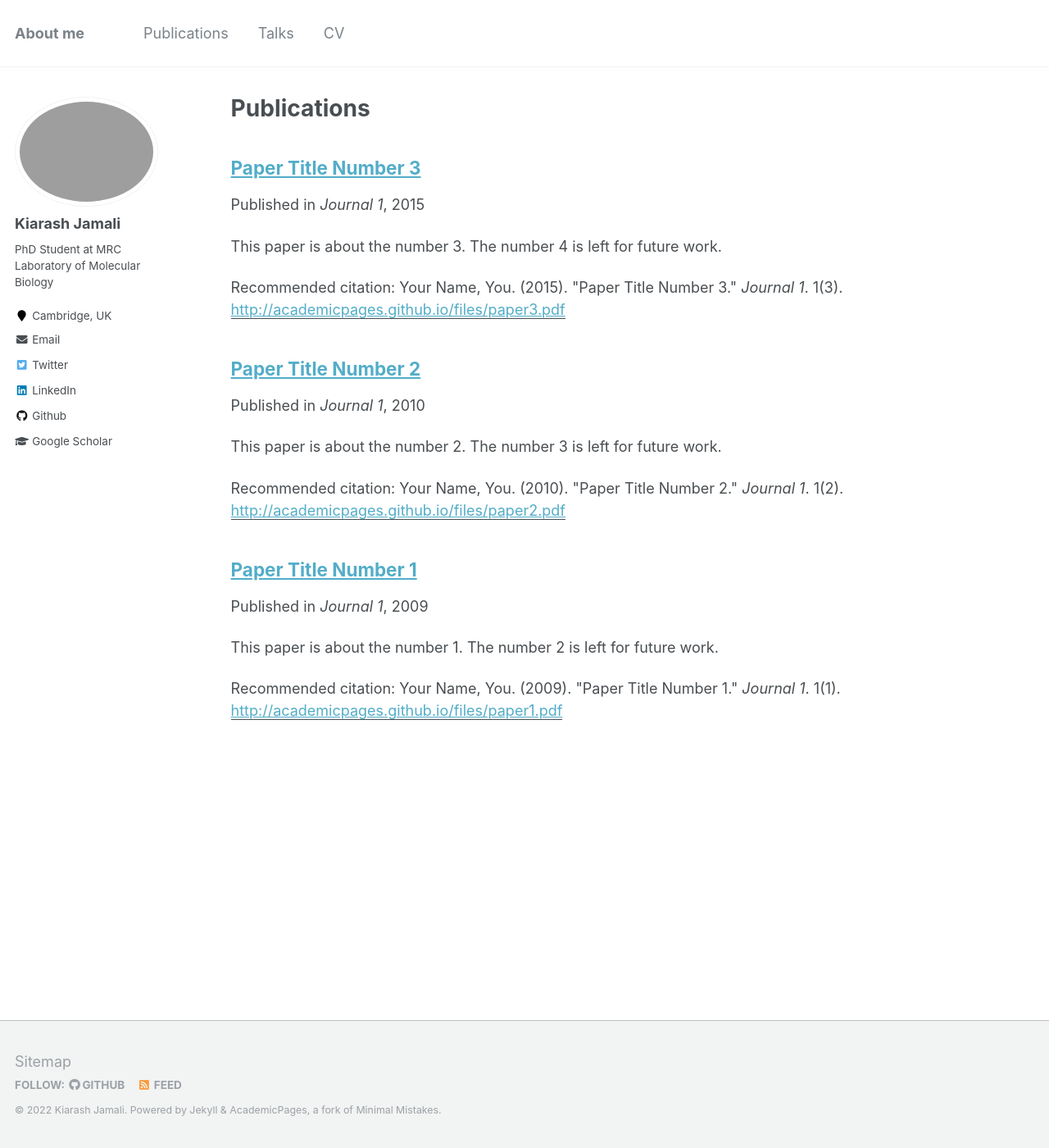
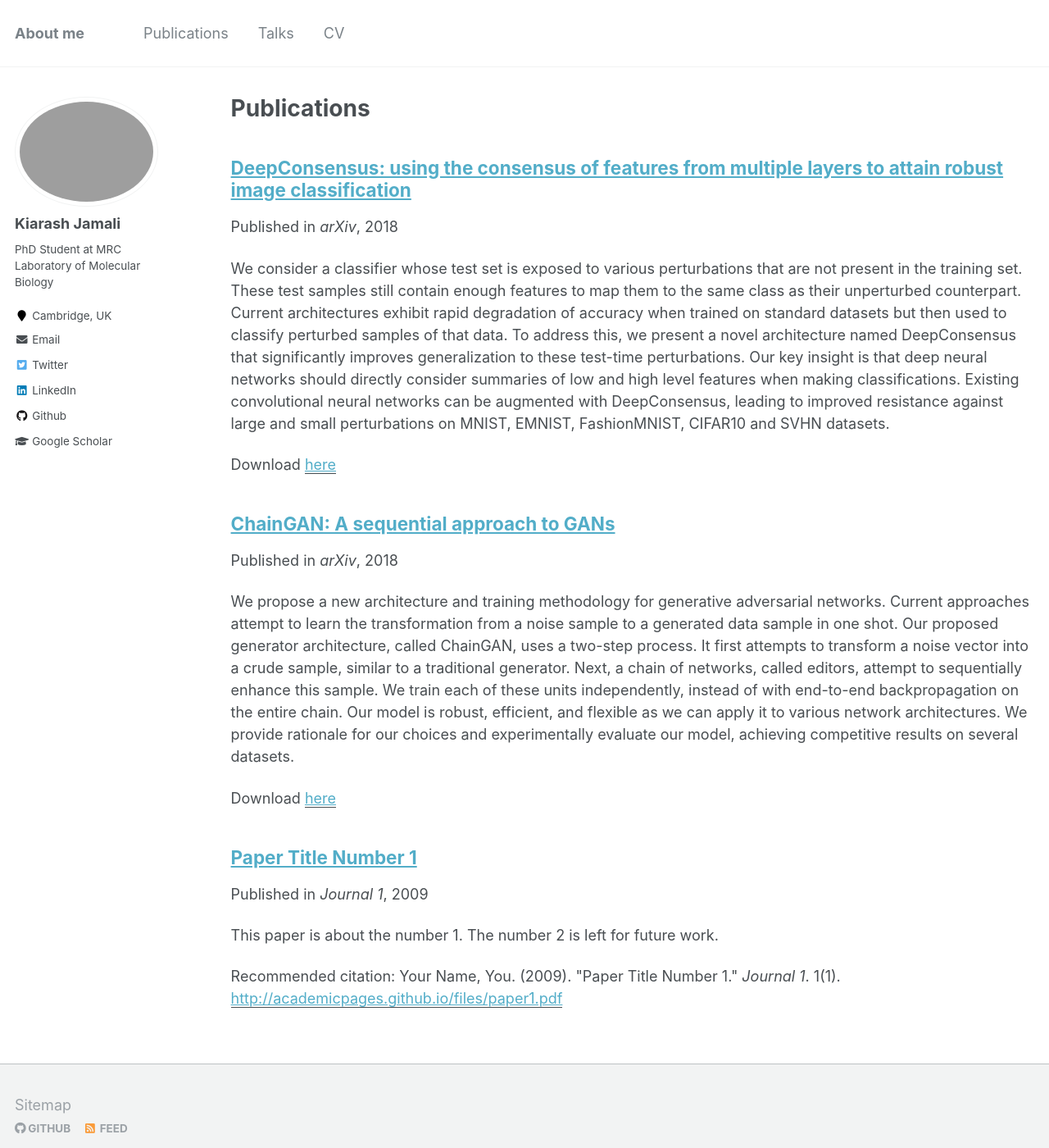
Before and after one commit to jamaliki/jamaliki.github.io, a Jekyll site: the page built from _pages/publications.md, in a window 1280 px wide and 1400 px high. Shown: the whole window at 82% size. Built offline with Jekyll 4.4.1, drawn with Linux system fonts in a browser that asks for light colours.

Commit message:
Change some of the papers

```diff
--- a/_config.yml
+++ b/_config.yml
@@ -6,11 +6,11 @@
 # `jekyll serve`. If you change this file, please restart the server process.
 
 # Site Settings
-locale                   : "en-US"
+locale                   : "en-UK"
 title                    : "About me"
 title_separator          : "-"
 name                     : &name "Kiarash Jamali"
-description              : &description "personal site"
+description              : &description "Kiarash Jamali's personal site"
 url                      : https://jamaliki.github.io # the base hostname & protocol for your site e.g. "https://mmistakes.github.io"
 baseurl                  : "" # the subpath of your site, e.g. "/blog"
 repository               : "jamaliki/jamaliki.github.io"
--- a/_publications/2010-10-01-paper-title-number-2.md
+++ /dev/null
@@ -1,15 +0,0 @@
----
-title: "Paper Title Number 2"
-collection: publications
-permalink: /publication/2010-10-01-paper-title-number-2
-excerpt: 'This paper is about the number 2. The number 3 is left for future work.'
-date: 2010-10-01
-venue: 'Journal 1'
-paperurl: 'http://academicpages.github.io/files/paper2.pdf'
-citation: 'Your Name, You. (2010). &quot;Paper Title Number 2.&quot; <i>Journal 1</i>. 1(2).'
----
-This paper is about the number 2. The number 3 is left for future work.
-
-[Download paper here](http://academicpages.github.io/files/paper2.pdf)
-
-Recommended citation: Your Name, You. (2010). "Paper Title Number 2." <i>Journal 1</i>. 1(2).
--- a/_publications/2015-10-01-paper-title-number-3.md
+++ /dev/null
@@ -1,15 +0,0 @@
----
-title: "Paper Title Number 3"
-collection: publications
-permalink: /publication/2015-10-01-paper-title-number-3
-excerpt: 'This paper is about the number 3. The number 4 is left for future work.'
-date: 2015-10-01
-venue: 'Journal 1'
-paperurl: 'http://academicpages.github.io/files/paper3.pdf'
-citation: 'Your Name, You. (2015). &quot;Paper Title Number 3.&quot; <i>Journal 1</i>. 1(3).'
----
-This paper is about the number 3. The number 4 is left for future work.
-
-[Download paper here](http://academicpages.github.io/files/paper3.pdf)
-
-Recommended citation: Your Name, You. (2015). "Paper Title Number 3." <i>Journal 1</i>. 1(3).
--- /dev/null
+++ b/_publications/chain_gan.md
@@ -0,0 +1,12 @@
+---
+title: "ChainGAN: A sequential approach to GANs"
+collection: publications
+permalink: /publication/chain_gan
+excerpt: 'We propose a new architecture and training methodology for generative adversarial networks. Current approaches attempt to learn the transformation from a noise sample to a generated data sample in one shot. Our proposed generator architecture, called ChainGAN, uses a two-step process. It first attempts to transform a noise vector into a crude sample, similar to a traditional generator. Next, a chain of networks, called editors, attempt to sequentially enhance this sample. We train each of these units independently, instead of with end-to-end backpropagation on the entire chain. Our model is robust, efficient, and flexible as we can apply it to various network architectures. We provide rationale for our choices and experimentally evaluate our model, achieving competitive results on several datasets.'
+date: 2018-11-20
+venue: 'arXiv'
+paperurl: 'https://arxiv.org/abs/1811.08081'
+---
+We propose a new architecture and training methodology for generative adversarial networks. Current approaches attempt to learn the transformation from a noise sample to a generated data sample in one shot. Our proposed generator architecture, called ChainGAN, uses a two-step process. It first attempts to transform a noise vector into a crude sample, similar to a traditional generator. Next, a chain of networks, called editors, attempt to sequentially enhance this sample. We train each of these units independently, instead of with end-to-end backpropagation on the entire chain. Our model is robust, efficient, and flexible as we can apply it to various network architectures. We provide rationale for our choices and experimentally evaluate our model, achieving competitive results on several datasets.
+
+[Download paper here](https://arxiv.org/pdf/1811.08081.pdf)
--- /dev/null
+++ b/_publications/deep_consensus.md
@@ -0,0 +1,12 @@
+---
+title: "DeepConsensus: using the consensus of features from multiple layers to attain robust image classification"
+collection: publications
+permalink: /publication/deep_consensus
+excerpt: 'We consider a classifier whose test set is exposed to various perturbations that are not present in the training set. These test samples still contain enough features to map them to the same class as their unperturbed counterpart. Current architectures exhibit rapid degradation of accuracy when trained on standard datasets but then used to classify perturbed samples of that data. To address this, we present a novel architecture named DeepConsensus that significantly improves generalization to these test-time perturbations. Our key insight is that deep neural networks should directly consider summaries of low and high level features when making classifications. Existing convolutional neural networks can be augmented with DeepConsensus, leading to improved resistance against large and small perturbations on MNIST, EMNIST, FashionMNIST, CIFAR10 and SVHN datasets.'
+date: 2018-12-02
+venue: 'arXiv'
+paperurl: 'https://arxiv.org/abs/1811.07266'
+---
+We consider a classifier whose test set is exposed to various perturbations that are not present in the training set. These test samples still contain enough features to map them to the same class as their unperturbed counterpart. Current architectures exhibit rapid degradation of accuracy when trained on standard datasets but then used to classify perturbed samples of that data. To address this, we present a novel architecture named DeepConsensus that significantly improves generalization to these test-time perturbations. Our key insight is that deep neural networks should directly consider summaries of low and high level features when making classifications. Existing convolutional neural networks can be augmented with DeepConsensus, leading to improved resistance against large and small perturbations on MNIST, EMNIST, FashionMNIST, CIFAR10 and SVHN datasets.
+
+[Download paper here](https://arxiv.org/pdf/1811.07266.pdf)
--- a/_publications/2009-10-01-paper-title-number-1.md
+++ b/_publications/inductive_bias.md
@@ -1,7 +1,7 @@
 ---
 title: "Paper Title Number 1"
 collection: publications
-permalink: /publication/2009-10-01-paper-title-number-1
+permalink: /publication/inductive_bias
 excerpt: 'This paper is about the number 1. The number 2 is left for future work.'
 date: 2009-10-01
 venue: 'Journal 1'
```
Also changed, not shown: _pages/about.md (+1 -1 lines).
